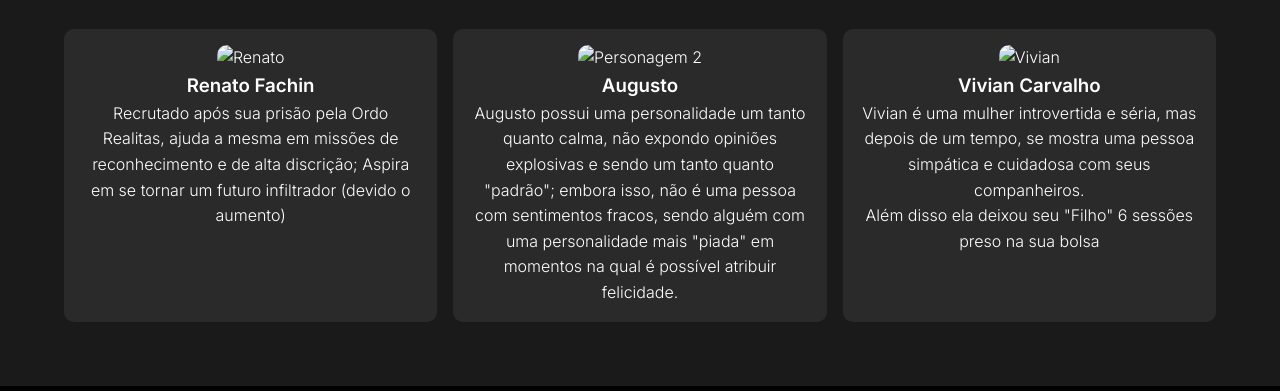
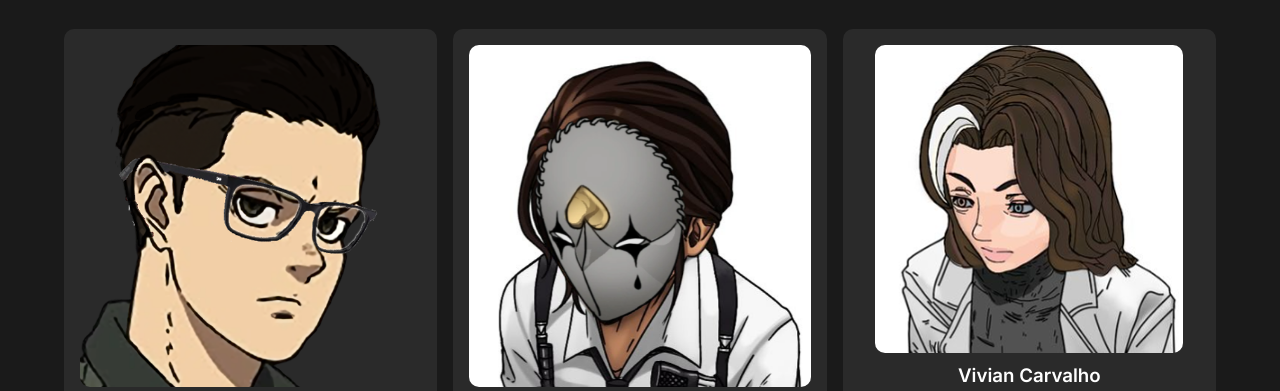
Before and after one commit to RyanMK-C/RyanMK-C.github.io, a plain HTML site: page index.html in a window 1280 px wide. Shown: the part 1633-2024 px from the top of the page. Drawn offline with nearby package versions, Linux system fonts and the light colour scheme.

Commit message:
Update index.html

```diff
--- a/index.html
+++ b/index.html
@@ -52,7 +52,7 @@
   <section class="sobre" id="ilha">
     <div class="container">
       <h2>Sobre a Ilha</h2>
-      <img src="img/FyYCpdCWwAAslwt.jpg_large" alt="Ilha misteriosa" class="section-image" />
+      <img src="FyYCpdCWwAAslwt.jpg_large" alt="Ilha misteriosa" class="section-image" />
       <p>Localizada em coordenadas desconhecidas, a Ilha de Ferro não consta em nenhum mapa. Abandonada após experimentos governamentais secretos, ela hoje guarda perigos e descobertas que desafiam a sanidade.</p>
     </div>
   </section>
@@ -63,17 +63,17 @@
       <h2>Personagens</h2>
       <div class="cards">
         <div class="card">
-          <img src="img/9cfa9ed7-8db5-4e7f-94a3-03a1c04730a9.jpg" alt="Renato">
+          <img src="9cfa9ed7-8db5-4e7f-94a3-03a1c04730a9.jpg" alt="Renato">
           <h3>Renato Fachin</h3>
           <p>Recrutado após sua prisão pela Ordo Realitas, ajuda a mesma em missões de reconhecimento e de alta discrição; Aspira em se tornar um futuro infiltrador (devido o aumento)</p>
         </div>
         <div class="card">
-          <img src="img/joao.jpg" alt="Personagem 2">
+          <img src="joao.jpg" alt="Personagem 2">
           <h3>Augusto</h3>
           <p>Augusto possui uma personalidade um tanto quanto calma, não expondo opiniões explosivas e sendo um tanto quanto "padrão"; embora isso, não é uma pessoa com sentimentos fracos, sendo alguém com uma personalidade mais "piada" em momentos na qual é possível atribuir felicidade.</p>
         </div>
         <div class="card">
-          <img src="img/4c5df956-e6a7-4329-9800-a0b9e3859a19.jpg" alt="Vivian">
+          <img src="4c5df956-e6a7-4329-9800-a0b9e3859a19.jpg" alt="Vivian">
           <h3>Vivian Carvalho</h3>
           <p> Vivian é uma mulher introvertida e séria, mas depois de um tempo, se mostra uma pessoa simpática e cuidadosa com seus companheiros.<br> Além disso ela deixou seu "Filho" 6 sessões preso na sua bolsa</p>
         </div>
```
